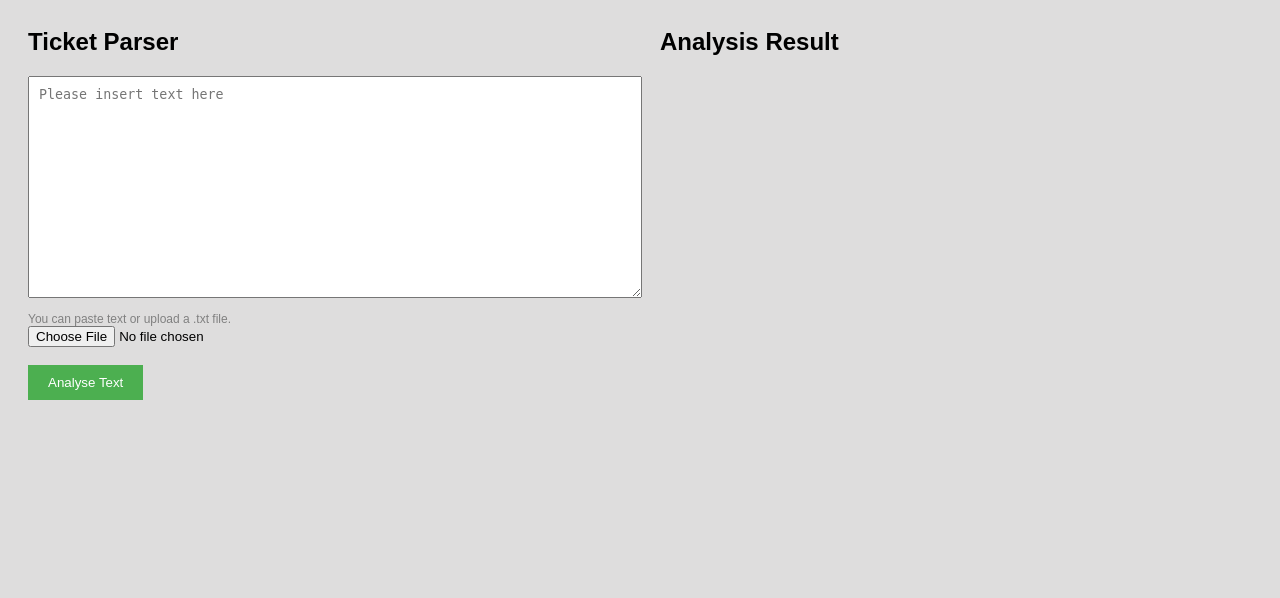
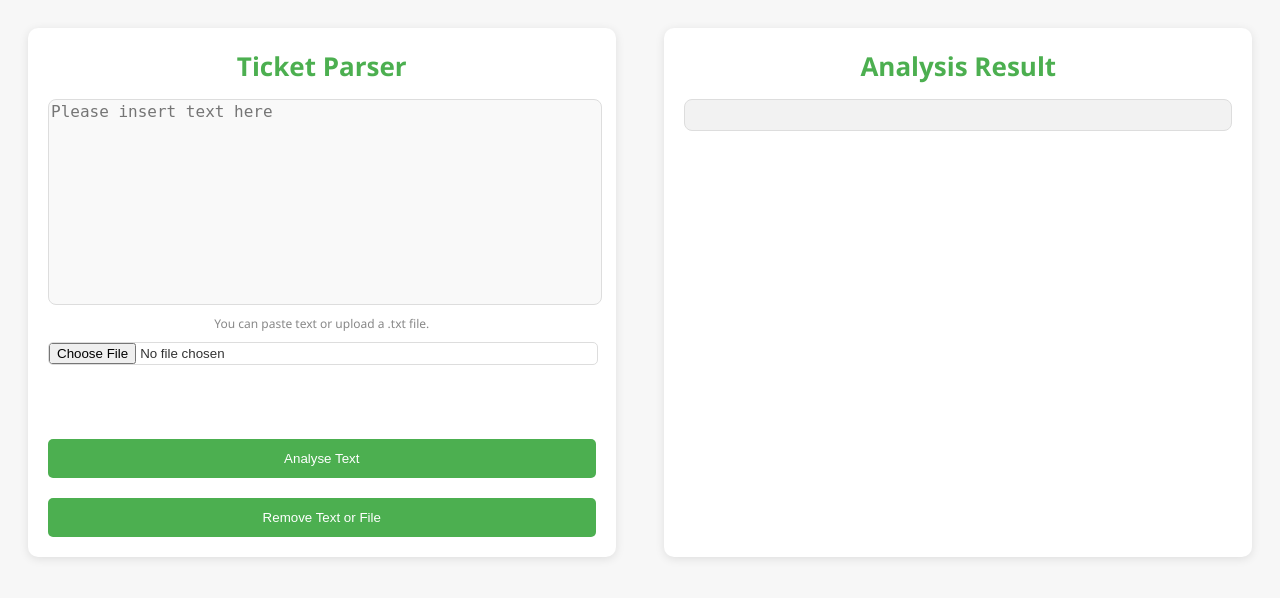
Before and after one commit to DavidBistron/TicketParser, a Flask app: page / in a window 1280 px wide. Shown: the top 598 px of the page. Run offline with Flask 3, Linux system fonts and the light colour scheme.

Commit message:
Code improvements, CSS adjustments, comments added

```diff
--- a/app.py
+++ b/app.py
@@ -3,15 +3,19 @@ import spacy
 from textblob import TextBlob
 import re
 
+# Initialize FLASK - creates a Flask app instance
 app = Flask(__name__)
 
 # Load spaCy Model for Named Entity Recognition (NER)
+# Model recognizes the following entities: PERSON, ORG, GPE, LOC, DATE, TIME, MONEY, PERCENT, FAC, LAW
 nlp = spacy.load("en_core_web_sm")
 
+# Defines a route that returns the index.html when the start page of the app is visited
 @app.route('/')
 def index():
     return render_template('index.html')
 
+# Defines a route that every HTTP request to the URL /analyze is forwarded to this function; only POST allowed to send data to a server
 @app.route('/analyze', methods=['POST'])
 def analyze():
     text = request.form['text']
@@ -21,6 +25,7 @@ def analyze():
     customer_name = ""
     contact_info = ""
     products = []
+    filtered_text = text
 
     # Extract Customer Name
     for ent in doc.ents:
@@ -31,10 +36,11 @@ def analyze():
     email_pattern = r'[a-zA-Z0-9._%+-]+@[a-zA-Z0-9.-]+\.[a-zA-Z]{2,}'
     contact_info = re.findall(email_pattern, text)
 
-    # Extract product names
-    for ent in doc.ents:
-        if ent.label_ == "PRODUCT":
-            products.append(ent.text)
+    # Extract product names - Since spacy does not recognize the entity PRODUCT, you can work with regex here
+    known_products = ["iPhone", "MacBook Pro", "Samsung Galaxy", "MacBook Air", "Dishwasher", "Vacuum cleaner", "Coffee maker", "Safe 3000", "Mickeys Super Adventure Part I", "Mickeys Super Adventure Part II"]
+    product_pattern = r"|".join([re.escape(product) for product in known_products])
+
+    products = re.findall(product_pattern, text)
 
     # Sentiment analysis with TextBlob
     sentiment = TextBlob(text).sentiment.polarity
@@ -46,15 +52,17 @@ def analyze():
     elif sentiment < 0:
         sentiment_color = "yellow"  # yellow for sad
 
+    #
     result = {
         "customer_name": customer_name,
         "contact_info": contact_info,
         "products": products,
         "sentiment_color": sentiment_color,
-
+        "filtered_text": filtered_text              # Return the text
     }
 
     return jsonify(result)
 
+# FLASK check - ensures that web server is only started when script is executed directly and not when it is imported as a module
 if __name__ == "__main__":
     app.run(debug=True)
--- a/email_friendly.txt
+++ b/email_friendly.txt
@@ -1,6 +1,6 @@
 Hey! I just wanted to tell you that I love your products! Oh my gosh, they are so beautiful and wonderful. I think I'am going to buy more products!
 
-Purchased Products: "Apple Mac Book Air M3", "Roborock Qrevo Max", "Dishwasher Pro5000"
+Purchased Products: "Mickeys Super Adventure Part I", "Mickeys Super Adventure Part II", "Earrings for Minnie Mouse"
 
 Contact Adress:
 
--- a/email_sad.txt
+++ b/email_sad.txt
@@ -1,6 +1,7 @@
 Hi! My name is Donald Duck and I'am very sad to tell you that I don't like my product "Safe 3000".
 
-My Adress is:
+My adress is:
+Donald
 Alfred Quackenhausen Road 100
 17865 Duckburg
 USA
--- a/static/css/main.css
+++ b/static/css/main.css
@@ -1,33 +1,96 @@
+/* Basic Styling */
 body {
-  font-family: Arial, sans-serif; background-color: #dedddd;
+  font-family: 'Segoe UI', Tahoma, Geneva, Verdana, sans-serif;
+  background-color: #f7f7f7;
+  color: #333;
 }
 
 .container {
   display: flex;
+  justify-content: space-between;
+  padding: 20px;
+  gap: 20px;
+  flex-wrap: wrap;
 }
 
 .left, .right {
-  width: 50%; padding: 20px;
+  background-color: #fff;
+  border-radius: 10px;
+  box-shadow: 0 2px 10px rgba(0, 0, 0, 0.1);
+  padding: 20px;
+  width: 48%;
+  box-sizing: border-box;
 }
 
 .header {
-  font-size: 24px; font-weight: bold; margin-bottom: 20px;
+  font-size: 26px;
+  font-weight: 600;
+  margin-bottom: 15px;
+  color: #4CAF50;
+  text-align: center;
 }
 
 .text-field {
-  width: 100%; height: 200px; padding: 10px; margin-bottom: 10px;
+  width: 100%;
+  height: 200px;
+  border-radius: 8px;
+  border: 1px solid #ddd;
+  font-size: 16px;
+  background-color: #f9f9f9;
+  transition: border-color 0.3s ease;
+  resize: none;
+}
+
+.text-field:focus {
+  border-color: #4CAF50;
+  outline: none;
 }
 
 .tooltip {
-  font-size: 12px; color: gray;
+  font-size: 12px;
+  color: #888;
+  text-align: center;
+  margin-top: 5px;
 }
 
 .button {
-  background-color: #4CAF50; color: white; padding: 10px 20px; border: none; cursor: pointer;
+  background-color: #4CAF50;
+  color: white;
+  padding: 12px 20px;
+  border: none;
+  border-radius: 5px;
+  cursor: pointer;
+  transition: background-color 0.3s;
+  width: 100%;
+  margin-top: 20px;
+}
+
+.button:hover {
+  background-color: #45a049;
+}
+
+input[type="file"] {
+  display: block;
+  margin: 10px auto;
+  background-color: #fff;
+  border-radius: 5px;
+  border: 1px solid #ddd;
+  width: 100%;
+}
+
+#result {
+  font-size: 16px;
+  padding: 15px;
+  background-color: #f2f2f2;
+  border-radius: 8px;
+  border: 1px solid #ddd;
 }
 
 .sentiment {
-  height: 25px; width: 25px; border-radius: 50%; display: inline-block;
+  height: 25px;
+  width: 25px;
+  border-radius: 50%;
+  display: inline-block;
 }
 
 .green {
@@ -35,9 +98,46 @@ body {
 }
 
 .yellow {
-  background-color: yellow;
+  background-color: blue;
 }
 
 .red {
   background-color: red;
 }
+
+/* Responsive Design */
+@media (max-width: 768px) {
+  .container {
+    flex-direction: column;
+    align-items: center;
+  }
+
+  .left, .right {
+    width: 100%;
+    margin-bottom: 20px;
+  }
+
+  .text-field {
+    height: 150px;
+  }
+
+  .button {
+    width: 100%;
+  }
+}
+
+@media (max-width: 480px) {
+  .header {
+    font-size: 22px;
+  }
+
+  .text-field {
+    height: 120px;
+    font-size: 14px;
+  }
+
+  .button {
+    font-size: 14px;
+    padding: 10px;
+  }
+}
--- a/static/js/script.js
+++ b/static/js/script.js
@@ -31,7 +31,7 @@ function sendRequest(text) {
             <p><strong>Customer Name:</strong> ${data.customer_name}</p>
             <p><strong>Contact Info:</strong> ${data.contact_info}</p>
             <p><strong>Purchased Products:</strong> ${data.products.join(', ')}</p>
-            <p><strong>Content of Email:</strong> </p>
+            <p><strong>Content of Email:</strong> ${data.filtered_text}</p>
             <div><strong>Sentiment:</strong>
                 <div class="sentiment ${data.sentiment_color}"></div>
             </div>
@@ -39,3 +39,16 @@ function sendRequest(text) {
     })
     .catch(error => console.error('Error:', error));
 }
+
+// Function for removing the uploaded file and resetting the text field
+function removeFile() {
+    // Empty file input field
+    document.getElementById('fileUpload').value = "";
+
+    // Empty text-area field
+    document.getElementById('inputText').value = "";
+
+    // Remove displayed content in the result display
+    const resultDiv = document.getElementById('result');
+    resultDiv.innerHTML = '';
+}
--- a/templates/index.html
+++ b/templates/index.html
@@ -5,7 +5,9 @@
     <meta charset="UTF-8">
     <meta name="viewport" content="width=device-width, initial-scale=1.0">
 
+    <!-- External CSS Stylesheet -->
     <link rel="stylesheet" href="{{ url_for('static', filename='css/main.css') }}">
+
     <title>Ticket Parser</title>
 </head>
 
@@ -19,6 +21,7 @@
             <input type="file" id="fileUpload" accept=".txt">
             <br><br>
             <button class="button" onclick="analyzeText()">Analyse Text</button>
+            <button class="button" onclick="removeFile()">Remove Text or File</button>
         </div>
 
         <!-- Right panel (Analysis output) -->
@@ -28,6 +31,7 @@
         </div>
     </div>
 
+     <!-- External JS Script -->
     <script src="{{ url_for('static', filename='js/script.js') }}"></script>
 
 </body>
```
Also changed, not shown: email_angry.txt (+6 -3 lines), README.md.
